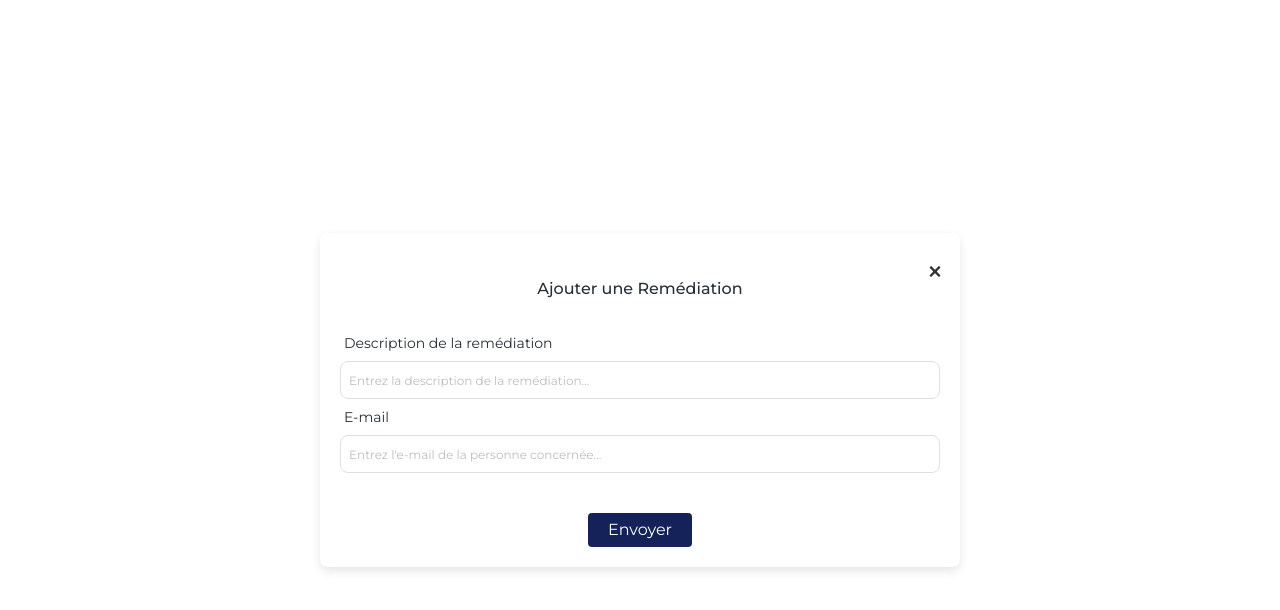
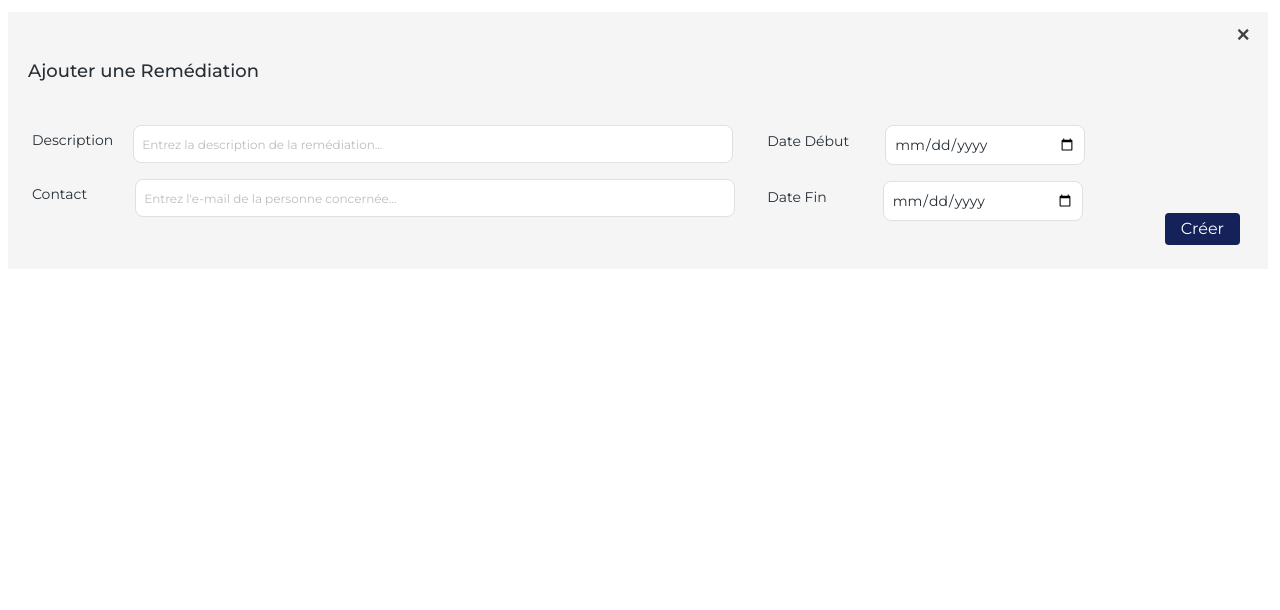
Before and after one commit to thaninamck/IT_Governance, a React (Vite) app in the folder frontend/: page /remediationForm in a window 1280 px wide. Shown: the top 610 px of the page. Built offline with nearby package versions, Linux system fonts and the light colour scheme.

Commit message:
qlq modification

```diff
--- a/frontend/src/App.jsx
+++ b/frontend/src/App.jsx
@@ -54,6 +54,7 @@ import Flow from './components/workPlan/Flow';
 import Accordion from './components/workPlan/WorkPlanSideBar';
 import Workplan from './pages/Workplan';
 import WorkPlanSideBar from './components/workPlan/WorkPlanSideBar';
+import ControleExcutionPage from './pages/Testeur/ControleExcutionPage';
 function App() {
   const getRowLink = (row) => `/tablemission/${row.mission}`;
 
@@ -194,6 +195,7 @@ const rowsData3 = [
           <Route path='/utilisateurs' element={<GestionUtilisateur/>}></Route>
           <Route path='/clients' element={<GestionClient/>}></Route>
           <Route path='/settings' element={<Settings/>}></Route>
+          <Route path='/controle' element={<ControleExcutionPage/>}></Route>
 
           <Route path='/flow' element={<Flow/>}></Route>
 
--- a/frontend/src/components/Evidences/EvidenceList.jsx
+++ b/frontend/src/components/Evidences/EvidenceList.jsx
@@ -21,7 +21,7 @@ const handleDelete = (index) => {
     <>
       {files.map((file, index) => (
 
-        <div key={index} className="flex overflow-y-auto relative w-full flex-col mt-2 justify-center gap-4 bg-white border border-gray-300 rounded-lg p-2">
+        <div key={index} className="flex overflow-y-auto relative w-[95%] flex-col mt-2 justify-center  bg-white border border-gray-300 rounded-lg p-2">
           {/* Détails du fichier */}
           <div className="flex justify-between mx-4">
             <p className="font-medium text-sm">{file.name}</p> {/* Utilisation du nom du fichier */}
--- a/frontend/src/components/Forms/AppForm.jsx
+++ b/frontend/src/components/Forms/AppForm.jsx
@@ -70,7 +70,7 @@ const handleSubmit = (e) => {
 
   return (
     open && (
-      <form className=" ml-4 pr-2 pl-2 relative pb-10 " onSubmit={handleSubmit}>
+      <form className=" ml-4 pr-4 pl-5  mt-3 relative pb-10    bg-gray-100" onSubmit={handleSubmit}>
         {/* Icône Close */}
         <div className='flex justify-end'>
         <button  className="border-none bg-transparent p-0 text-[25px] font-medium text-gray-800 cursor-pointer hover:text-red-500" type="button" onClick={handleClose}>
@@ -151,7 +151,7 @@ const handleSubmit = (e) => {
 
 <div className="absolute bottom-2 right-2">
     <button
-      className="px-4 py-2 bg-[var(--blue-menu)] text-white rounded hover:bg-blue-700"
+      className="px-4 mr-5 mb-4 py-1 bg-[var(--blue-menu)] text-white border-none rounded hover:bg-blue-700"
       type="submit"
     >
       Créer
--- a/frontend/src/components/Forms/FormStyle.css
+++ b/frontend/src/components/Forms/FormStyle.css
@@ -117,9 +117,9 @@
   height: auto;
 }
 
-#multi-line-input{
+/*#multi-line-input{
   display: block;
-}
+*/
 
 .signup_container .forgot-password {
   text-align: right;
--- a/frontend/src/components/Forms/InputForm.jsx
+++ b/frontend/src/components/Forms/InputForm.jsx
@@ -7,7 +7,7 @@ function InputForm({ label, placeholder, type, width, flexDirection, value, onCh
       <label className={`text-sm mb-2 ml-1 ${customStyle} || ""`}>{label}</label>
       <input
         type={type}
-        id="multi-line-input"
+        //id="multi-line-input"
         className="p-2 text-sm border border-gray-300 rounded-lg placeholder:text-xs"
         placeholder={placeholder}
         style={{ width }}
--- a/frontend/src/components/Forms/Remediation.jsx
+++ b/frontend/src/components/Forms/Remediation.jsx
@@ -1,63 +1,121 @@
-import React, { useState } from 'react';
+import React, { useEffect, useRef, useState } from 'react';
 import InputForm from './InputForm';
 import './FormStyle.css';
 import Button from '../Button';
 
-function Remediation({ title }) {
+function Remediation({ title , initialValues = {}, onAdd}) {
   const [open, setOpen] = useState(true);
+  const isFirstRender = useRef(true);
 
   // États pour chaque champ
-  const [description, setDescription] = useState('');
-  const [email, setEmail] = useState('');
+  const [description, setDescription] = useState(initialValues?.description || '');
+  const [contact, setContact] = useState(initialValues?.contact || '');
+  const [status, setStatus] = useState(initialValues?.status || '');
+  const [dateField, setDateField] = useState(initialValues?.dateField || '');
+  const [dateField1, setDateField1] = useState(initialValues?.dateField1 || '');
 
   const handleClose = () => {
     setOpen(false);
   };
 
+  // Mettre à jour les états si initialValues change
+  useEffect(() => {
+    if (isFirstRender.current) {
+      setDescription(initialValues.description || '');
+      setContact(initialValues.contact || '');
+      setStatus(initialValues.status || 'non_commencee');
+      setDateField(initialValues.dateField || '');
+      setDateField1(initialValues.dateField1 || '');
+      isFirstRender.current = false;
+    }
+  }, [initialValues]);
+
+
+
   const handleSubmit = (e) => {
     e.preventDefault();
     const formData = {
+      id: initialValues?.id || Date.now(),
       description,
-      email,
+      contact,
+      status:status||'non_commencee',
+      dateField,
+      dateField1,
     };
+    onAdd(formData);
+    setDescription('');
+    setContact('');
+    setDuree('');
+    setDateField('');
+    setDateField1('');
     console.log('Form Data:', formData);
     alert('Remédiation envoyée avec succès !');
-    // Vous pouvez envoyer les données via une API ici
   };
 
   return (
     open && (
-      <form className="appForm_container" onSubmit={handleSubmit}>
-        {/* Icône Close */}
-        <button className="close-button" type="button" onClick={handleClose}>
-          &times;
-        </button>
+      <form className="mr-3 ml-2 pr-4 pl-5  mt-3 relative pb-10 bg-gray-100" onSubmit={handleSubmit}>
+        <div className="flex justify-end">
+          <button
+            className="border-none bg-transparent p-0 text-[30px] font-medium text-gray-800 cursor-pointer hover:text-red-500"
+            type="button"
+            onClick={handleClose}
+          >
+            &times;
+          </button>
+        </div>
 
-        {/* Titre dynamique */}
-        <p>{title}</p>
-
-        {/* Formulaire */}
+        <p className="font-medium mb-8 text-lg">{title}</p>
+        <div className='flex flex-row gap-7'>
+        <div>
         <InputForm
           type="text"
-          label="Description de la remédiation"
+          label="Description"
           placeholder="Entrez la description de la remédiation..."
           width="600px"
-         flexDirection="flex-col"
+          flexDirection="flex-row gap-5 items-center mb-2"
           value={description}
           onChange={(e) => setDescription(e.target.value)}
         />
         <InputForm
           type="email"
-          label="E-mail"
+          label="Contact"
           placeholder="Entrez l'e-mail de la personne concernée..."
           width="600px"
-         flexDirection="flex-col"
-          value={email}
-          onChange={(e) => setEmail(e.target.value)}
+          flexDirection="flex-row gap-12 items-center mb-2"
+          value={contact}
+          onChange={(e) => setContact(e.target.value)}
+        />
+        </div>
+        <div>
+        <InputForm
+          type="date"
+          label="Date Début"
+          width="200px"
+          flexDirection="flex-row gap-9 items-center mb-2"
+          value={dateField}
+          onChange={(e) => setDateField(e.target.value)}
         />
 
-        {/* Bouton Envoyer */}
-        <Button btnName="Envoyer" type="submit" />
+        <InputForm
+          type="date"
+          label="Date Fin"
+          width="200px"
+          flexDirection="flex-row gap-14 items-center mb-2"
+          value={dateField1}
+          onChange={(e) => setDateField1(e.target.value)}
+        />
+        </div>
+        </div>
+
+        <div className="absolute bottom-2 right-2">
+          <button
+            className="px-4 mr-5 mb-4 py-1 bg-[var(--blue-menu)] text-white border-none rounded hover:bg-blue-700"
+            type="submit"
+          >
+            Créer
+          </button>
+        </div>
       </form>
     )
   );
--- a/frontend/src/components/Forms/SelectInput.jsx
+++ b/frontend/src/components/Forms/SelectInput.jsx
@@ -1,7 +1,7 @@
 import React, { useState } from 'react';
 import { ChevronDown, Check } from 'lucide-react';
 
-function SelectInput({ label, options, value, onChange, width, flexDirection, customStyle, multiSelect = false }) {
+function SelectInput({ label, options, value, onChange, width, flexDirection, customStyle, multiSelect = false ,mt='mt-20'}) {
   const [isOpen, setIsOpen] = useState(false);
 
   // Vérifier si la valeur sélectionnée est un tableau (pour multi-choix)
@@ -42,7 +42,7 @@ function SelectInput({ label, options, value, onChange, width, flexDirection, cu
 
       {/* Liste des options */}
       {isOpen && (
-        <div className="absolute mt-20 w-full max-h-[150px] overflow-y-auto bg-white border border-gray-300 rounded-lg shadow-md z-10">
+        <div className={`absolute ${mt} w-full max-h-[150px] overflow-y-auto bg-white border border-gray-300 rounded-lg shadow-md z-10 `}>
           {options.map((option, index) => (
             <div
               key={index}
--- a/frontend/src/components/ModalWindows/TextDisplay.jsx
+++ b/frontend/src/components/ModalWindows/TextDisplay.jsx
@@ -7,6 +7,8 @@ const TextDisplay = ({
   onContentChange,
   borderWidth,
   labelWidth,
+  flexDirection = "row",
+  marginLeft = "0px"
 
 }) => {
   const textareaRef = useRef(null);
@@ -25,7 +27,7 @@ const TextDisplay = ({
   }, [content]);
 
   return (
-    <div className="relative flex justify-start">
+    <div className="relative flex justify-start" style={{ flexDirection }}>
       {/* Label */}
       <label
         htmlFor={label}
@@ -40,7 +42,8 @@ const TextDisplay = ({
         style={{
           border: `1px solid #dcdcdc`,
           width: borderWidth,
-          margin: "2px",
+          margin: "2px ",
+          marginLeft: marginLeft,
           borderRadius: "8px",
           display: "flex",
           alignItems: "center",
--- a/frontend/src/pages/GestionUtilisateur.jsx
+++ b/frontend/src/pages/GestionUtilisateur.jsx
@@ -2,7 +2,7 @@ import React, { useState } from 'react';
 import SideBar from '../components/sideBar/SideBar';
 import HeaderBis from '../components/Header/HeaderBis';
 import Table from '../components/Table';
-import ToggleButton from '../components/ToggleButtons';
+
 import SearchBar from '../components/SearchBar';
 import HeaderWithAction from '../components/Header/HeaderWithAction';
 import AddUserForm from '../components/Forms/AddUserForm';
@@ -146,9 +146,7 @@ const rowActions = [
             onCellEditCommit={handleCellEditCommit}
           />
         </div>
-        <div className='border border-black mb-2 ml-20'>
-        <ToggleButton/>
-        </div>
+
       </div>
 
 
```
Also changed, not shown: frontend/src/components/Evidences/FileUploader.jsx (+9 -6 lines), frontend/src/components/ToggleButtons.jsx (+15 -15 lines).
